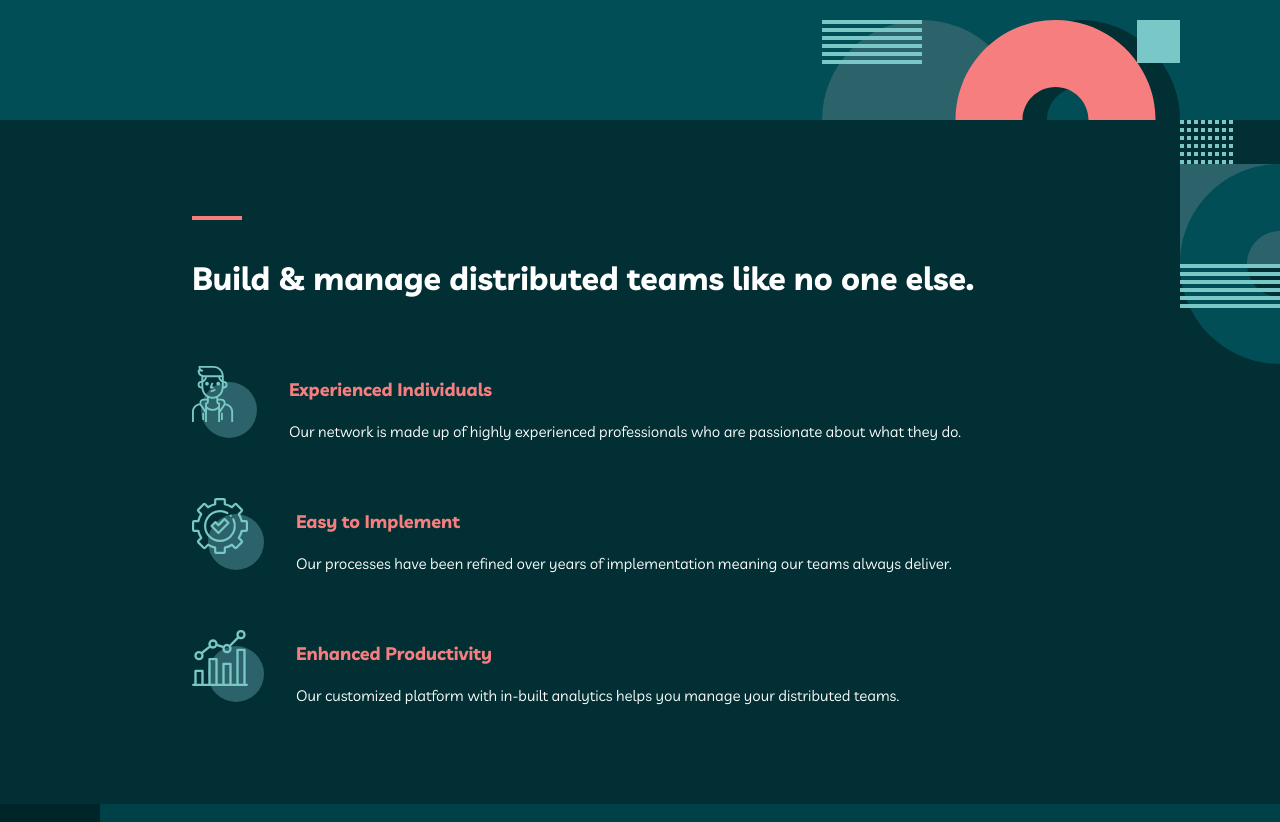
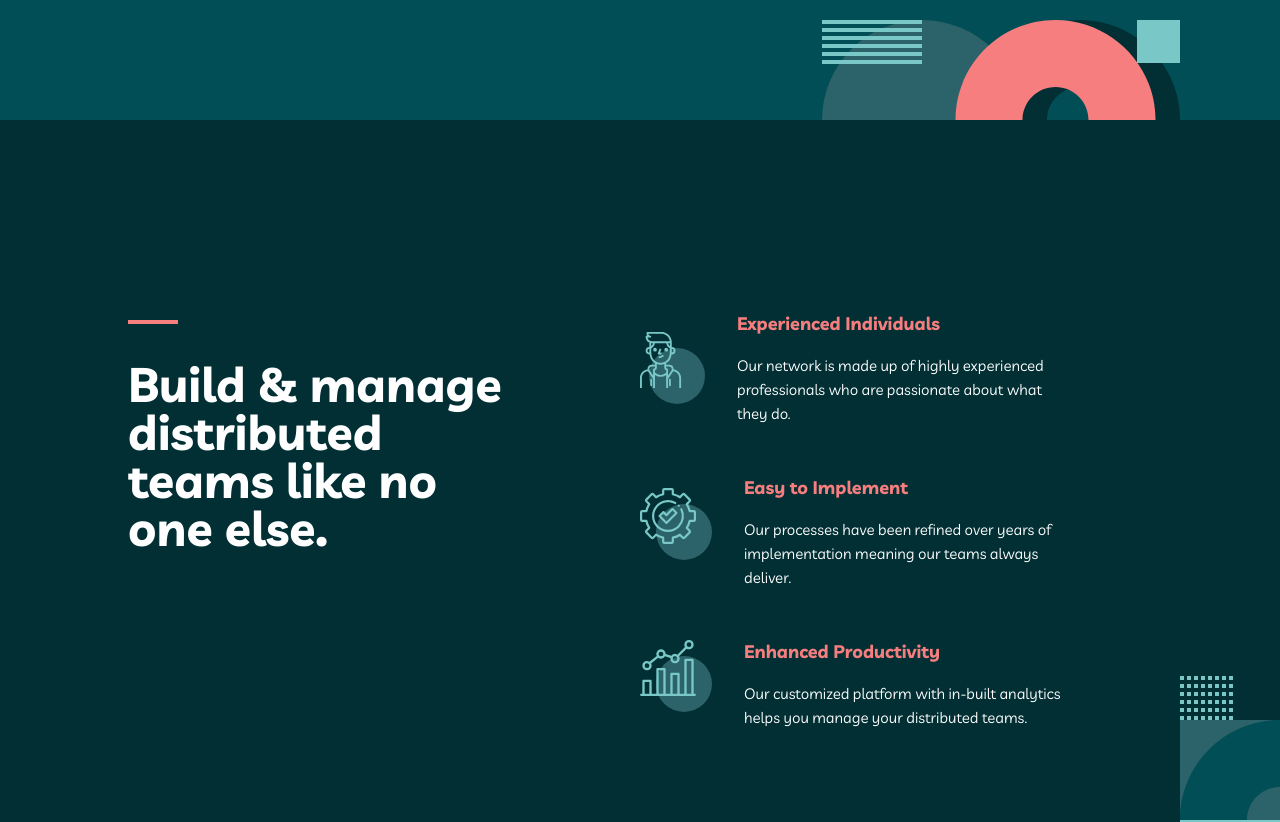
Before and after one commit to Braden0006/myteam-website, a React (Vite) app: page / in a window 1280 px wide. Shown: the part 680-1502 px from the top of the page. Built offline with nearby package versions, Linux system fonts and the light colour scheme.

Commit message:
"Homepage2" and "Homepage2Cards" are responsive on all devices

```diff
--- a/src/Components/Homepage2/Homepage2.tsx
+++ b/src/Components/Homepage2/Homepage2.tsx
@@ -4,9 +4,11 @@ import Homepage2Cards from "../Homepage2Cards/Homepage2Cards";
 
 export default function Homepage2() {
   return (
-    <div className="relative flex flex-col items-center bg-darkgreen">
-      <div className="w-90v mt-16 md:w-70v md:mt-24">
+    <div className="relative flex flex-col items-center bg-darkgreen lg:flex-row lg:h-screen">
+      <div className="w-90v mt-16 md:w-70v md:mt-24 lg:w-50% lg:mt-0 lg:h-50% lg:flex lg:flex-col lg:items-center">
+        <div className="lg:w-60% lg:relative">
           <svg
+            className="lg:absolute lg:left-0"
             width="50"
             height="4"
             viewBox="0 0 50 4"
@@ -15,13 +17,14 @@ export default function Homepage2() {
           >
             <rect width="50" height="4" fill="#F67E7E" />
           </svg>
-        <h1 className="text-white text-32 mt-4 w-3/5 leading-9 font-livvic font-bold md:w-90% md:mt-10">
+          <h1 className="text-white text-32 mt-4 w-3/5 leading-9 font-livvic font-bold md:w-90% md:mt-10 lg:w-auto lg:text-5xl lg:leading-12">
             Build & manage distributed teams like no one else.
           </h1>
         </div>
+      </div>
 
       <svg
-        className="absolute -right-100px"
+        className="absolute -right-100px lg:bottom-0"
         xmlns="http://www.w3.org/2000/svg"
         width="200"
         height="244"
--- a/src/Components/Homepage2Cards/Homepage2Cards.tsx
+++ b/src/Components/Homepage2Cards/Homepage2Cards.tsx
@@ -2,8 +2,8 @@ import React from "react";
 
 export default function Homepage2Cards() {
   return (
-    <div className="homepage-card-container mt-16 md:flex md:flex-col md:items-center">
-      <div className="homepage-card flex flex-col items-center w-90v mb-12 md:flex-row md:w-70v md:gap-8">
+    <div className="homepage-card-container mt-16 md:flex md:flex-col md:items-center lg:w-50% lg:h-full lg:justify-center lg:mt-0">
+      <div className="homepage-card flex flex-col items-center w-90v mb-12 md:flex-row md:w-70v md:gap-8 lg:w-auto lg:mb-8">
         <svg xmlns="http://www.w3.org/2000/svg" width="65" height="72">
           <g fill="none" fillRule="evenodd" transform="translate(-7)">
             <circle cx="44" cy="44" r="28" fill="#2C6269" />
@@ -16,8 +16,8 @@ export default function Homepage2Cards() {
           </g>
         </svg>
 
-        <div className="flex flex-col items-center md:items-start md:w-80%">
-          <h2 className="homepage-card__title my-4 text-lightred font-livvic font-bold text-lg">
+        <div className="flex flex-col items-center md:items-start md:w-80% lg:w-50%">
+          <h2 className="homepage-card__title my-4 text-lightred font-livvic font-bold text-lg lg:mt-0">
             Experienced Individuals
           </h2>
           <p className="homepage-card__info leading-6 text-center font-livvic text-white text-15 md:text-left">
@@ -27,7 +27,7 @@ export default function Homepage2Cards() {
         </div>
       </div>
 
-      <div className="homepage-card flex flex-col items-center w-90v mb-12 md:flex-row md:w-70v md:gap-8">
+      <div className="homepage-card flex flex-col items-center w-90v mb-12 md:flex-row md:w-70v md:gap-8 lg:w-auto lg:mb-8">
         <svg xmlns="http://www.w3.org/2000/svg" width="72" height="72">
           <g fill="none" fillRule="evenodd">
             <circle cx="44" cy="44" r="28" fill="#2C6269" />
@@ -39,7 +39,7 @@ export default function Homepage2Cards() {
           </g>
         </svg>
 
-        <div className="flex flex-col items-center md:items-start md:w-80%">
+        <div className="flex flex-col items-center md:items-start md:w-80% lg:w-50%">
           <h2 className="homepage-card__title my-4 text-lightred font-livvic font-bold text-lg">
             Easy to Implement
           </h2>
@@ -50,7 +50,7 @@ export default function Homepage2Cards() {
         </div>
       </div>
 
-      <div className="homepage-card flex flex-col items-center w-90v mb-24 md:flex-row md:w-70v md:gap-8">
+      <div className="homepage-card flex flex-col items-center w-90v mb-24 md:flex-row md:w-70v md:gap-8 lg:w-auto lg:mb-0">
         <svg xmlns="http://www.w3.org/2000/svg" width="72" height="72">
           <g fill="none" fillRule="evenodd">
             <circle cx="44" cy="44" r="28" fill="#2C6269" />
@@ -62,7 +62,7 @@ export default function Homepage2Cards() {
           </g>
         </svg>
 
-        <div className="flex flex-col items-center md:items-start md:w-80%">
+        <div className="flex flex-col items-center md:items-start md:w-80% lg:w-50%">
           <h2 className="homepage-card__title my-4 text-lightred font-livvic font-bold text-lg">
             Enhanced Productivity
           </h2>
--- a/tailwind.config.js
+++ b/tailwind.config.js
@@ -23,6 +23,8 @@ module.exports = {
         "30v": "30vh",
         "40v": "40vh",
         "50v": "50vh",
+        '50%': '50%',
+        '55%': '55%',
         "60v": "60vh",
         '62px': '62px',
         "70v": "70vh",
@@ -42,6 +44,7 @@ module.exports = {
         '50%': '50%',
         '55v': '55vw',
         "60v": "60vw",
+        '60%': '60%',
         '65v': '65vw',
         "70v": "70vw",
         '75v': '75vw',
```
Lines whose indentation alone changed are shown as unchanged.
